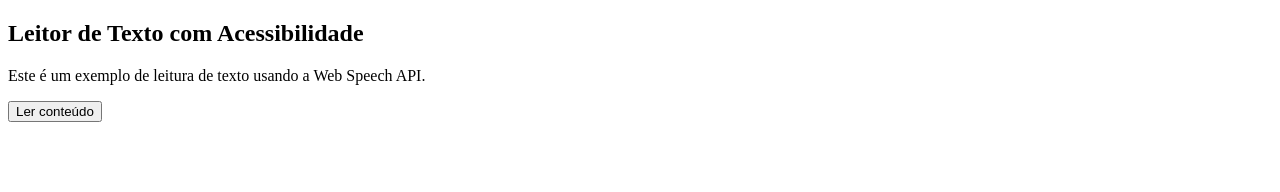
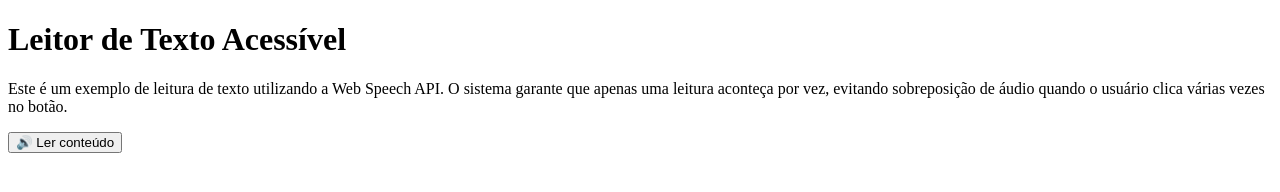
Before and after one commit to Beatriz19fs/Acessibilidade-, a plain HTML site: page index.html in a window 1280 px wide. Drawn offline with Linux system fonts and the light colour scheme.

Commit message:
Enhance accessibility features in index.html

```diff
--- a/index.html
+++ b/index.html
@@ -2,19 +2,25 @@
 <html lang="pt-BR">
 <head>
     <meta charset="UTF-8">
-  <title>Leitor de Texto</title>
+    <meta name="viewport" content="width=device-width, initial-scale=1.0">
+    <title>Leitor de Texto Acessível</title>
+    <link rel="stylesheet" href="style.css">
 </head>
 <body>
 
-<h2>Leitor de Texto com Acessibilidade</h2>
+    <div class="container">
+        <h1>Leitor de Texto Acessível</h1>
 
         <p id="texto">
-Este é um exemplo de leitura de texto usando a Web Speech API.
+            Este é um exemplo de leitura de texto utilizando a Web Speech API.
+            O sistema garante que apenas uma leitura aconteça por vez,
+            evitando sobreposição de áudio quando o usuário clica várias vezes no botão.
         </p>
 
         <button onclick="lerTexto()">
-Ler conteúdo
+            🔊 Ler conteúdo
         </button>
+    </div>
 
     <script src="script.js"></script>
 
```
Lines whose indentation alone changed are shown as unchanged.
